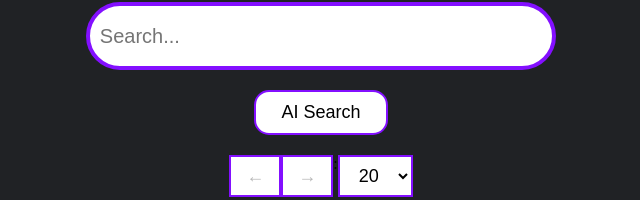
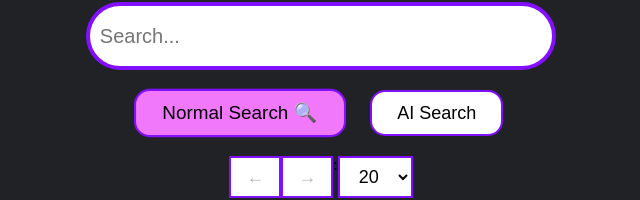
Before and after one commit to SimonGao1123/AI-nime, a React (Vite) app in the folder ai-nime/: page / in a window 1280 px wide. Shown: the part 142-342 px from the top of the page, without its empty margins (319-959 px from the left). Built offline with nearby package versions, Linux system fonts and the light colour scheme; no server answers; the HTML template or start-up script is replaced by a standard one; a web font is replaced by a local one.

Commit message:
updated search button ui

```diff
--- a/ai-nime/src/App.module.css
+++ b/ai-nime/src/App.module.css
@@ -10,7 +10,6 @@
 }
 .AI_btn {
     display: block;
-    margin: 20px auto;
     background-color: rgb(255, 255, 255);
     outline: none;
     font-family: 'Cal Sans', sans-serif;
@@ -21,10 +20,21 @@
     cursor: pointer;
     transition: all 0.3s ease-in-out;
 }
+.btn_container {
+    display: flex;
+    gap: 30px;
+    margin: 20px;
+    justify-content: center;
+}
+.selected_btn {
+    background-color: rgb(241, 120, 250);
+    transform: scale(1.05);
+}
 
 .AI_btn:hover {
     background-color: rgb(241, 120, 250);
     box-shadow: 0 0 5px 2px rgba(123, 0, 255, 0.5);
+    transform: scale(1.05);
 }
 
 .AI_btn:active {
--- a/ai-nime/src/App.tsx
+++ b/ai-nime/src/App.tsx
@@ -64,9 +64,13 @@ function App() {
             setTotalAnimeCount={setTotalAnimeCount}
             />
             }
-            <button className={style.AI_btn} onClick={() => setPromptAI(!promptAI)}>
-                {!promptAI ? "AI Search" : "Normal Search"}</button>
-
+            <div className={style.btn_container}>
+                <button className={promptAI ? style.AI_btn : `${style.AI_btn} ${style.selected_btn}`} onClick={() => setPromptAI(false)}>
+                    Normal Search 🔍</button>
+                <button className={!promptAI ? style.AI_btn : `${style.AI_btn} ${style.selected_btn}`} onClick={() => setPromptAI(true)}>
+                    AI Search
+                </button>
+            </div>
             <span style={{display: 'flex', justifyContent: 'center', marginTop: '20px'}}>
             <PageBtns
             pageNum={pageNum}
```
